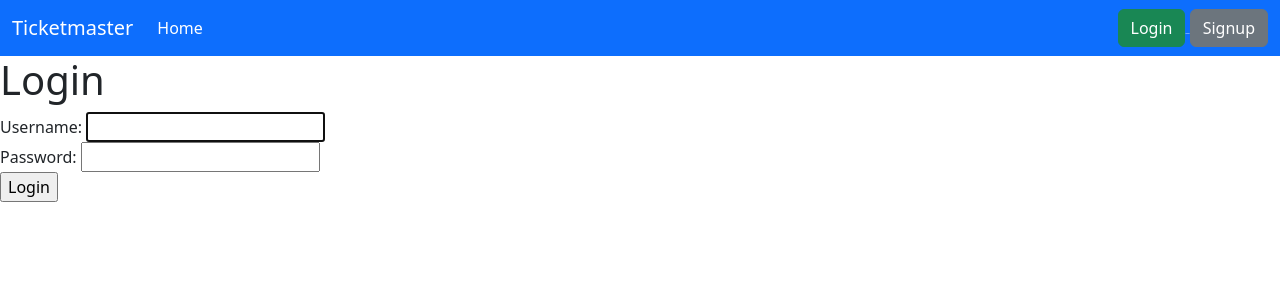
After one commit to ticketMasterTeam1/TicketMasterDjangoClone, a Django app: page /login/ in a window 1280 px wide. The commit adds this page. Shown: the top 300 px of the page. Run offline with Django 4.2, Linux system fonts and the light colour scheme.

Commit message:
User Account Functionality - Updated Nav Icons, dynamic based on login state - Reorganized Login templates - Full Signup -> Login -> Logout -> Restricted Account Page Functionality

```diff
--- a/TicketMasterDjangoClone/urls.py
+++ b/TicketMasterDjangoClone/urls.py
@@ -22,4 +22,8 @@ urlpatterns = [
     path('admin/', admin.site.urls),
     path('', views.event_search, name="event_search"),
     path('band/<int:band_id>/', views.band, name="band"),
+    path('account/', views.account, name="account"),
+    path('login/', views.login_view, name="login"),
+    path('register/', views.register_view, name="register"),
+    path('logout', views.logout_view, name="logout"),
 ]
--- a/eventSearch/views.py
+++ b/eventSearch/views.py
@@ -1,4 +1,7 @@
 from django.shortcuts import render, redirect
+from django.contrib.auth import authenticate, login, logout
+from django.contrib.auth.decorators import login_required
+from django.contrib.auth.forms import AuthenticationForm, UserCreationForm
 from datetime import datetime
 import requests
 from .forms import SubmitReview
@@ -113,3 +116,34 @@ def band(request, band_id):
     print(context)
 
     return render(request, 'band.html', context)
+
+@login_required(login_url='/account/login/')
+def account(request):
+    return render(request, 'account/index.html')
+
+def register_view(request):
+    form = UserCreationForm(request.POST or None)
+    if request.method == 'POST':
+        form = UserCreationForm(request.POST)
+        if form.is_valid():
+            user = form.save()
+            login(request, user)
+            return redirect('event_search')
+    return render(request, 'account/register.html', {'form': form})
+
+def login_view(request):
+    if request.method == 'POST':
+        form = AuthenticationForm(data=request.POST)
+        if form.is_valid():
+        # get the user info from the form data and log in the user
+            user = form.get_user()
+            login(request, user)
+            return redirect('event_search')
+    else:
+        form = AuthenticationForm()
+        return render(request, 'account/login.html', {'form': form})
+
+
+def logout_view(request):
+    logout(request)
+    return redirect('event_search')
--- /dev/null
+++ b/templates/account/index.html
@@ -0,0 +1,5 @@
+{% extends 'base.html' %}
+
+{% block body %}
+<h1>Hello, {{request.user.username}}</h1>
+{% endblock %}
--- /dev/null
+++ b/templates/account/login.html
@@ -0,0 +1,9 @@
+{% extends 'base.html' %}
+{% block body %}
+<h1 >Login</h1>
+<form action="{% url 'login' %}" method="post">
+        {% csrf_token %}
+        {{ form.as_div }}
+        <input type="submit" value="Login">
+    </form>
+{% endblock %}
--- a/templates/base.html
+++ b/templates/base.html
@@ -23,7 +23,7 @@
       <div class="collapse navbar-collapse" id="navbarSupportedContent">
         <ul class="navbar-nav me-auto mb-2 mb-lg-0">
           <li class="nav-item">
-            <a class="nav-link active" aria-current="page" href="#">Home</a>
+            <a class="nav-link active" aria-current="page" href="{% url 'event_search' %}">Home</a>
           </li>
           <!--
           <li class="nav-item">
@@ -47,11 +47,31 @@
           </li>
           -->
         </ul>
-        <a href="/account">
-          <button class="btn btn-light " type="button">
-            <i class="fa fa-user" aria-hidden="true"></i>
-          </button>
-        </a>
+        <div class="g-2 ">
+          {% if user.is_authenticated %}
+          <a href="{% url 'account' %}">
+            <button class="btn btn-light " type="button">
+              <i class="fa fa-user" aria-hidden="true"></i>
+            </button>
+          </a>
+          <a href="{% url 'logout' %}">
+            <button class="btn btn-danger  " type="button">
+              Logout
+            </button>
+          </a>
+          {% else %}
+          <a href="{% url 'login' %}">
+            <button class="btn btn-success   " type="button">
+              Login
+            </button>
+          </a>
+          <a href="{% url 'register' %}">
+            <button class="btn btn-secondary   " type="button">
+              Signup
+            </button>
+          </a>
+          {% endif %}
+        </div>
       </div>
     </div>
   </nav>
```
Also changed, not shown: templates/account/register.html (added, +9 -0 lines), db.sqlite3.
